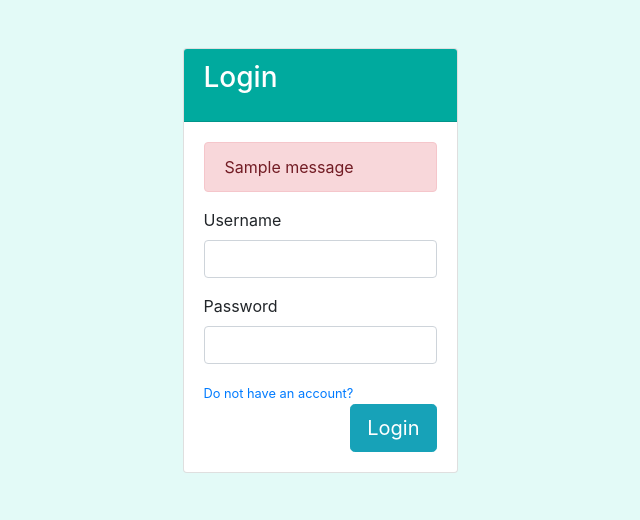
After one commit to amirhossein-bayati/todo-app, a Django app: page /login/ in a window 1280 px wide. The commit adds this page. Shown: the top 520 px of the page, without its empty margins (320-960 px from the left). Run offline with Django 3.2, Linux system fonts and the light colour scheme; one stand-in notice (Sample message) is shown; some libraries are stand-ins or nearby versions.

Commit message:
Project Completed

```diff
--- a/account/templates/account/home-page.html
+++ b/account/templates/account/home-page.html
@@ -124,13 +124,13 @@
                         <form method="GET" class="d-flex float-left col-md-11">
                             <div class="form-outline flex-fill">
                                 <input type="text" name="search" id="form1" class="form-control"
-                                       placeholder="Search..."/>
+                                       placeholder="Search..." value="{{ request.GET.search }}" />
                             </div>
                             <button type="submit" class="btn btn-info mx-2 ">Search</button>
 
                         </form>
 
-                        <a id="add-link" href="{% url 'account:task-create' %}" class="d-flex h1 float-right" style="text-decoration: none; margin-right: 30px; margin-top: -45px; color: #00AA9E;">&#x2b;</a>
+                        <a id="add-link" href="{% url 'account:task-create' %}" class="d-flex h1 float-right" style="text-decoration: none; margin-right: 30px; margin-top: -48px; color: #00AA9E;">&#x2b;</a>
                     </div>
 
 <br>
--- /dev/null
+++ b/account/templates/account/login.html
@@ -0,0 +1,65 @@
+{% extends 'parent/base.html' %}
+{% load static %}
+
+{% block title %}Login{% endblock %}
+
+{% block content %}
+    <div class="container py-5">
+        <div class="row">
+            <div class="col-md-12">
+                <div class="row">
+                    <div class="col-md-6 offset-md-3">
+                        <span class="anchor" id="formLogin"></span>
+
+                        <!-- form card login with validation feedback -->
+                        <div class="card card-outline-secondary">
+                            <div class="card-header" style="background-color: #00AA9E; color: white">
+                                <h3 class="mb-0" style="float: left">Login</h3><br><br>
+                            </div>
+                            <div class="card-body">
+                                <form class="form" role="form" autocomplete="off" id="loginForm" method="POST">
+                                    {% if messages %}
+                                        {% for message in messages %}
+
+                                            <div class="alert alert-danger" role="alert">
+                                                {{ message }}
+                                            </div>
+                                        {% endfor %}
+                                    {% endif %}
+                                    <div class="form-group">
+                                        <label for="uname1">Username</label>
+                                        <input type="text" class="form-control" name="username" id="uname1" required>
+                                        <div class="invalid-feedback">Please enter your username or email</div>
+                                    </div>
+                                    <div class="form-group">
+                                        <label>Password</label>
+                                        <input type="password" class="form-control" id="pwd1" name="password" required
+                                               autocomplete="new-password">
+                                        <div class="invalid-feedback">Please enter a password</div>
+                                    </div>
+                                    <a href="{% url 'account:register' %}" class="small">Do not have an account?</a>
+                                    <button type="submit" class="btn btn-info btn-lg float-right" id="btnLogin">
+                                        Login
+                                    </button>
+                                    {% csrf_token %}
+                                </form>
+                            </div>
+                            <!--/card-body-->
+                        </div>
+                        <!-- /form card login -->
+
+                    </div>
+
+                </div>
+                <!--/row-->
+
+            </div>
+            <!--/col-->
+        </div>
+        <!--/row-->
+
+
+    </div>
+    <!--/container-->
+
+{% endblock %}
--- a/account/templates/account/task-create.html
+++ b/account/templates/account/task-create.html
@@ -1,4 +1,6 @@
 {% extends 'parent/base.html' %}
+
+{% block title %}Task{% endblock %}
 
 {% block content %}
     <div class="row my-5">
--- a/account/templates/account/task_confirm_delete.html
+++ b/account/templates/account/task_confirm_delete.html
@@ -1,4 +1,6 @@
 {% extends 'parent/base.html' %}
+
+{% block title %}Delete{% endblock %}
 
 {% block content %}
     <div class="container py-5">
--- a/account/templates/parent/base.html
+++ b/account/templates/parent/base.html
@@ -12,7 +12,7 @@
     {% block head %}{% endblock %}
 
 </head>
-<body>
+<body style="background-color:rgba(179,243,235,0.36)">
 <div class="container col-6">
     {% block content %}{% endblock %}
 </div>
```
Also changed, not shown: account/forms.py (added, +7 -0 lines), account/templates/account/register.html (added, +62 -0 lines), db.sqlite3.
